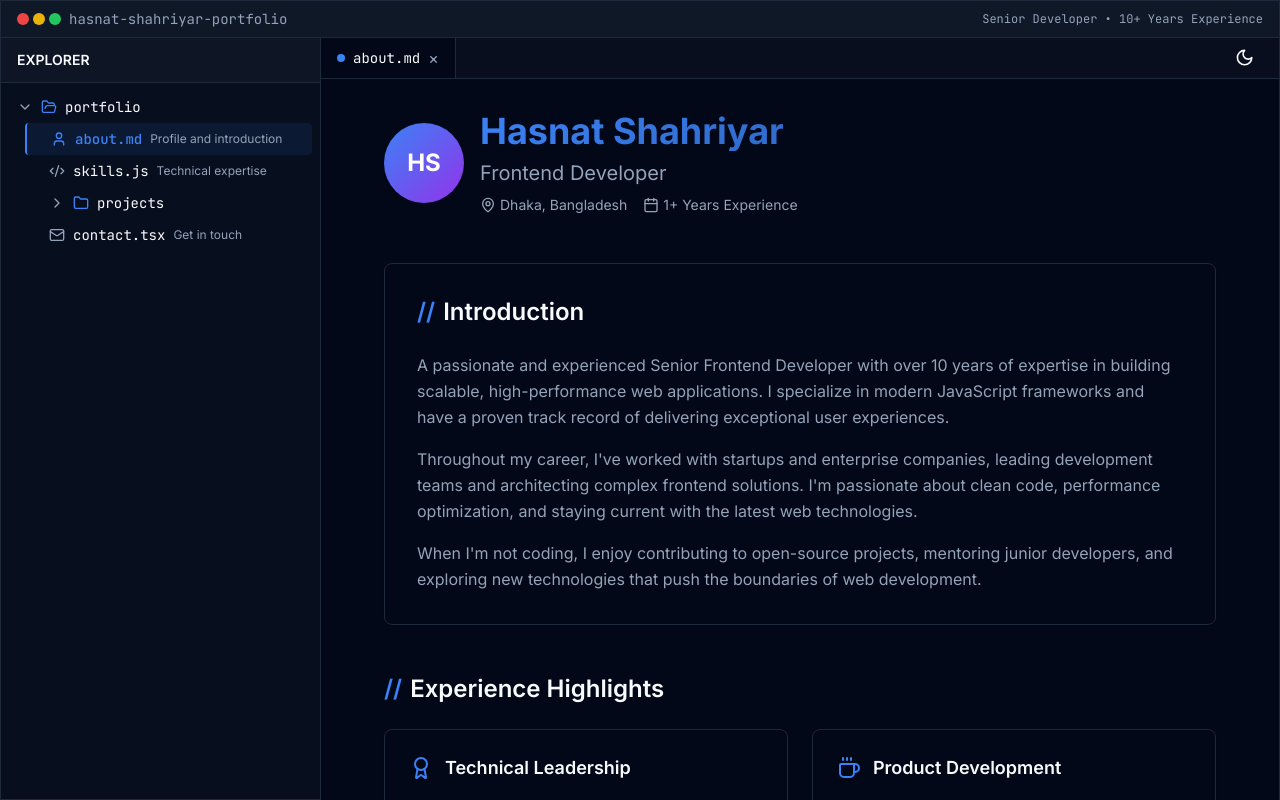
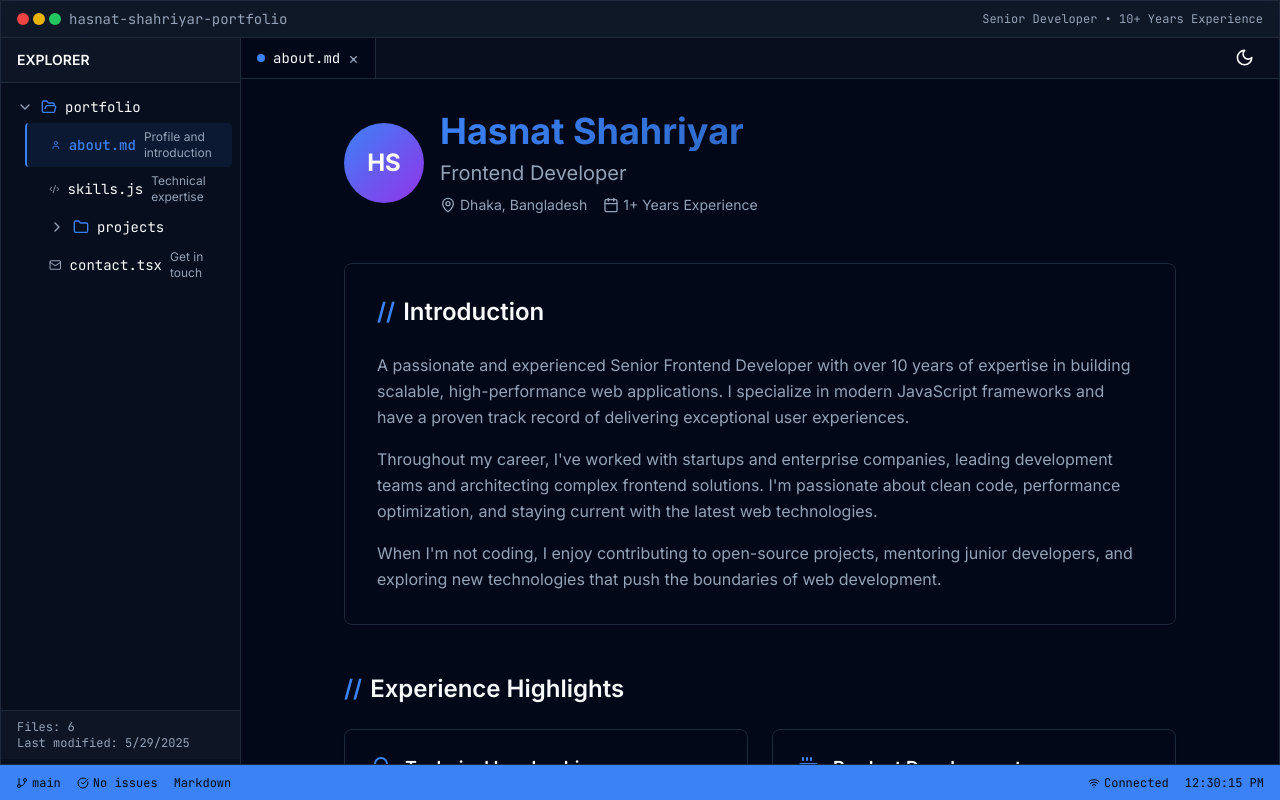
Before and after one commit to hs-nahin/hs-nahin-portfolio, a Next.js app: page / in a window 1280 px wide. Built offline with nearby package versions, Linux system fonts and the light colour scheme.

Commit message:
fixed: connect online icons with hover effect

```diff
--- a/app/page.js
+++ b/app/page.js
@@ -14,7 +14,6 @@ export default function Home() {
   useEffect(() => {
     setIsLoaded(true)
 
-    // Professional page load animation
     const tl = gsap.timeline()
 
     tl.fromTo('.terminal-container',
@@ -47,10 +46,10 @@ export default function Home() {
   }
 
   return (
-    <div className="min-h-screen bg-background text-foreground overflow-auto">
+    <div className="relative min-h-screen bg-background text-foreground">
       <ParticleSystem />
 
-      <div className="terminal-container h-screen flex flex-col border border-border bg-card/50 backdrop-blur-sm">
+      <div className="terminal-container flex flex-col h-screen border border-border bg-card/50 backdrop-blur-sm">
         {/* Terminal Header */}
         <div className="flex items-center justify-between px-4 py-2 bg-muted/50 border-b border-border">
           <div className="flex items-center space-x-2">
@@ -68,24 +67,28 @@ export default function Home() {
           </div>
         </div>
 
-        {/* Main Content */}
-        <div className="flex-1 flex">
+        {/* Main Content + Scrollable area */}
+        <div
+          className="flex flex-1 overflow-hidden"
+          style={{ height: 'calc(100vh - 48px - 36px)' }} // header + footer height
+        >
           <FileExplorer
             activeFile={activeFile}
             onFileSelect={setActiveFile}
-            className="file-explorer"
+            className="file-explorer w-60 border-r border-border"
           />
           <ContentArea
             activeFile={activeFile}
-            className="content-area"
+            className="content-area flex-1 overflow-y-auto"
           />
         </div>
+      </div>
 
+      {/* Fixed Status Bar */}
       <StatusBar
         activeFile={activeFile}
         className="status-bar"
       />
     </div>
-    </div>
   )
 }
--- a/components/content/contact-content.js
+++ b/components/content/contact-content.js
@@ -1,13 +1,13 @@
 'use client'
 
-import { useState, useEffect } from 'react'
+import { Badge } from '@/components/ui/badge'
+import { Button } from '@/components/ui/button'
 import { Card } from '@/components/ui/card'
-import { Button } from '@/components/ui/button'
 import { Input } from '@/components/ui/input'
 import { Textarea } from '@/components/ui/textarea'
-import { Badge } from '@/components/ui/badge'
-import { Mail, Phone, MapPin, Github, Linkedin, Twitter, Send, CheckCircle } from 'lucide-react'
 import { gsap } from 'gsap'
+import { CheckCircle, Github, Linkedin, Mail, MapPin, Phone, Send, Twitter } from 'lucide-react'
+import { useEffect, useState } from 'react'
 
 const contactInfo = [
   {
@@ -239,15 +239,18 @@ export function ContactContent() {
           href={social.href}
           target="_blank"
           rel="noopener noreferrer"
-                      className="flex flex-col items-center p-4 rounded-lg hover:bg-muted/50 transition-colors group"
+          className="flex flex-col items-center p-4 rounded-lg border border-transparent hover:border-primary hover:bg-primary/20 transition-colors group professional-hover cursor-pointer focus:outline-none focus:ring-2 focus:ring-primary"
         >
           <IconComponent className="w-6 h-6 mb-2 group-hover:text-primary transition-colors" />
-                      <span className="text-sm font-medium">{social.label}</span>
+          <span className="text-sm font-medium group-hover:text-primary transition-colors">
+            {social.label}
+          </span>
         </a>
       )
     })}
   </div>
 </Card>
+
 
             {/* Availability */}
             <Card className="contact-section p-6 professional-hover">
--- a/components/file-explorer.js
+++ b/components/file-explorer.js
@@ -1,95 +1,127 @@
-'use client'
+"use client";
 
-import { useState, useEffect } from 'react'
+import { cn } from "@/lib/utils";
+import { gsap } from "gsap";
 import {
+  ChevronDown,
   ChevronRight,
-  ChevronDown,
+  Code2,
   FileText,
-  Code2,
+  Folder,
+  FolderOpen,
+  Mail,
   User,
-  Briefcase,
-  Mail,
-  Folder,
-  FolderOpen
-} from 'lucide-react'
-import { cn } from '@/lib/utils'
-import { gsap } from 'gsap'
+} from "lucide-react";
+import { useEffect, useState } from "react";
 
 const fileStructure = [
   {
-    name: 'portfolio',
-    type: 'folder',
+    name: "portfolio",
+    type: "folder",
     expanded: true,
     children: [
-      { name: 'about.md', type: 'file', icon: User, description: 'Profile and introduction' },
-      { name: 'skills.js', type: 'file', icon: Code2, description: 'Technical expertise' },
       {
-        name: 'projects',
-        type: 'folder',
+        name: "about.md",
+        type: "file",
+        icon: User,
+        description: "Profile and introduction",
+      },
+      {
+        name: "skills.js",
+        type: "file",
+        icon: Code2,
+        description: "Technical expertise",
+      },
+      {
+        name: "projects",
+        type: "folder",
         expanded: false,
         children: [
-          { name: 'CodeLink.jsx', type: 'file', icon: FileText, description: 'Collaborative platform' },
-          { name: 'CareerHive.jsx', type: 'file', icon: FileText, description: 'Job board platform' }
-        ]
+          {
+            name: "CodeLink.jsx",
+            type: "file",
+            icon: FileText,
+            description: "Collaborative platform",
+          },
+          {
+            name: "CareerHive.jsx",
+            type: "file",
+            icon: FileText,
+            description: "Job board platform",
+          },
+        ],
       },
-      { name: 'contact.tsx', type: 'file', icon: Mail, description: 'Get in touch' }
-    ]
-  }
-]
+      {
+        name: "contact.tsx",
+        type: "file",
+        icon: Mail,
+        description: "Get in touch",
+      },
+    ],
+  },
+];
 
 export function FileExplorer({ activeFile, onFileSelect, className }) {
-  const [expandedFolders, setExpandedFolders] = useState(['portfolio'])
+  const [expandedFolders, setExpandedFolders] = useState(["portfolio"]);
 
   useEffect(() => {
-    gsap.fromTo('.file-item',
+    gsap.fromTo(
+      ".file-item",
       { opacity: 0, x: -20 },
       {
         opacity: 1,
         x: 0,
         duration: 0.3,
         stagger: 0.1,
-        ease: 'power2.out'
+        ease: "power2.out",
       }
-    )
-  }, [expandedFolders])
+    );
+  }, [expandedFolders]);
 
   const toggleFolder = (folderName) => {
-    setExpandedFolders(prev =>
+    setExpandedFolders((prev) =>
       prev.includes(folderName)
-        ? prev.filter(name => name !== folderName)
+        ? prev.filter((name) => name !== folderName)
         : [...prev, folderName]
-    )
-  }
+    );
+  };
 
   const renderFileTree = (items, depth = 0) => {
     return items.map((item, index) => {
-      const isExpanded = expandedFolders.includes(item.name)
-      const isActive = activeFile === item.name
-      const IconComponent = item.icon || (item.type === 'folder' ? (isExpanded ? FolderOpen : Folder) : FileText)
+      const isExpanded = expandedFolders.includes(item.name);
+      const isActive = activeFile === item.name;
+      const IconComponent =
+        item.icon ||
+        (item.type === "folder"
+          ? isExpanded
+            ? FolderOpen
+            : Folder
+          : FileText);
 
       return (
         <div key={item.name} className="file-item">
           <div
             className={cn(
-              'flex items-center space-x-2 px-2 py-1.5 cursor-pointer transition-smooth file-tree-item rounded-sm',
-              'hover:bg-accent/50',
-              isActive && 'bg-primary/10 border-l-2 border-primary',
-              depth > 0 && 'ml-4'
+              "flex items-center space-x-2 px-2 py-1.5 cursor-pointer transition-smooth file-tree-item rounded-sm",
+              "hover:bg-accent/50",
+              isActive && "bg-primary/10 border-l-2 border-primary",
+              depth > 0 && "ml-4"
             )}
             style={{ paddingLeft: `${depth * 16 + 8}px` }}
             onClick={() => {
-              if (item.type === 'folder') {
-                toggleFolder(item.name)
+              if (item.type === "folder") {
+                toggleFolder(item.name);
               } else {
-                onFileSelect(item.name)
-                gsap.fromTo('.content-area',
+                onFileSelect(item.name);
+                gsap.fromTo(
+                  ".content-area",
                   { opacity: 0.7, x: 20 },
-                  { opacity: 1, x: 0, duration: 0.3, ease: 'power2.out' }
-                )
+                  { opacity: 1, x: 0, duration: 0.3, ease: "power2.out" }
+                );
               }
             }}
           >
-            {item.type === 'folder' && (
+            {item.type === "folder" && (
               <div className="transition-transform duration-200">
                 {isExpanded ? (
                   <ChevronDown className="w-4 h-4 text-muted-foreground" />
@@ -99,16 +131,22 @@ export function FileExplorer({ activeFile, onFileSelect, className }) {
               </div>
             )}
 
-            <IconComponent className={cn(
-              'w-4 h-4',
-              item.type === 'folder' ? 'text-blue-500' : 'text-muted-foreground',
-              isActive && 'text-primary'
-            )} />
+            <IconComponent
+              className={cn(
+                "w-4 h-4",
+                item.type === "folder"
+                  ? "text-blue-500"
+                  : "text-muted-foreground",
+                isActive && "text-primary"
+              )}
+            />
 
-            <span className={cn(
-              'text-sm font-mono',
-              isActive ? 'text-primary font-medium' : 'text-foreground'
-            )}>
+            <span
+              className={cn(
+                "text-sm font-mono",
+                isActive ? "text-primary font-medium" : "text-foreground"
+              )}
+            >
               {item.name}
             </span>
 
@@ -119,32 +157,40 @@ export function FileExplorer({ activeFile, onFileSelect, className }) {
             )}
           </div>
 
-          {item.type === 'folder' && isExpanded && item.children && (
+          {item.type === "folder" && isExpanded && item.children && (
             <div className="overflow-hidden">
               {renderFileTree(item.children, depth + 1)}
             </div>
           )}
         </div>
-      )
-    })
-  }
+      );
+    });
+  };
 
   return (
-    <div className={cn('w-80 bg-muted/20 border-r border-border flex flex-col', className)}>
+    <div
+      className={cn(
+        "w-80 bg-muted/20 border-r border-border flex flex-col",
+        className
+      )}
+    >
+      {/* Sidebar header */}
       <div className="px-4 py-3 border-b border-border bg-muted/30">
         <h2 className="text-sm font-semibold text-foreground">EXPLORER</h2>
       </div>
 
+      {/* Scrollable file list */}
       <div className="flex-1 overflow-y-auto p-2">
         {renderFileTree(fileStructure)}
       </div>
 
-      <div className="px-4 py-2 border-t border-border bg-muted/30">
+      {/* Footer info section */}
+      <div className="px-4 py-2 border-t border-border bg-muted/30 mb-10">
         <div className="text-xs text-muted-foreground font-mono">
           <div>Files: 6</div>
           <div>Last modified: {new Date().toLocaleDateString()}</div>
         </div>
       </div>
     </div>
-  )
+  );
 }
--- a/components/status-bar.js
+++ b/components/status-bar.js
@@ -1,9 +1,9 @@
 'use client'
 
-import { useState, useEffect } from 'react'
-import { Wifi, GitBranch, CheckCircle } from 'lucide-react'
+import { CheckCircle, GitBranch, Wifi } from 'lucide-react'
+import { useEffect, useState } from 'react'
 
-export function StatusBar({ activeFile, className }) {
+export function StatusBar({ activeFile, className = '' }) {
   const [time, setTime] = useState(new Date())
 
   useEffect(() => {
@@ -16,7 +16,7 @@ export function StatusBar({ activeFile, className }) {
       '.md': 'Markdown',
       '.js': 'JavaScript',
       '.jsx': 'React JSX',
-      '.tsx': 'TypeScript React'
+      '.tsx': 'TypeScript React',
     }
 
     const ext = filename.includes('.') ? `.${filename.split('.').pop()}` : ''
@@ -24,7 +24,10 @@ export function StatusBar({ activeFile, className }) {
   }
 
   return (
-    <div className={`flex items-center justify-between px-4 py-1 bg-primary text-primary-foreground text-xs font-mono ${className}`}>
+    <div
+      className={`fixed bottom-0 left-0 right-0 flex items-center justify-between px-4 py-1 bg-primary text-primary-foreground text-xs font-mono backdrop-blur-sm border-t border-border z-50 ${className}`}
+      style={{ height: '36px' }} // fixed height to control layout
+    >
       <div className="flex items-center space-x-4">
         <div className="flex items-center space-x-1">
           <GitBranch className="w-3 h-3" />
```
Lines whose indentation alone changed are shown as unchanged.
